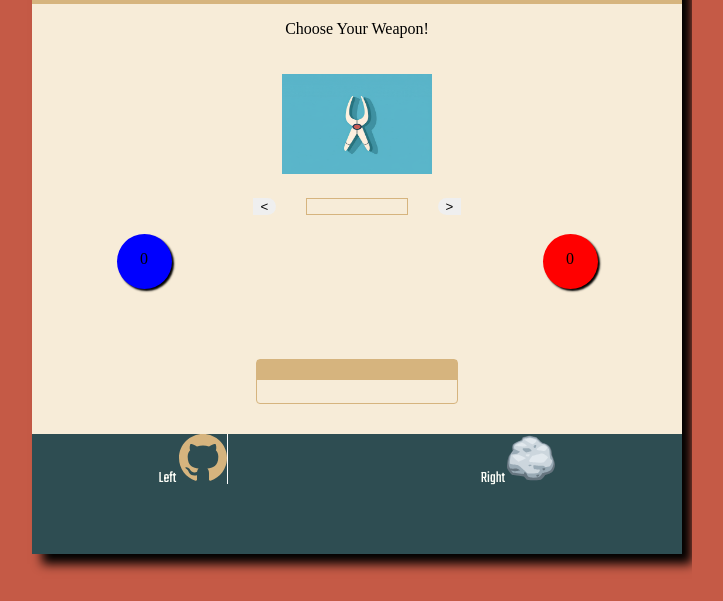
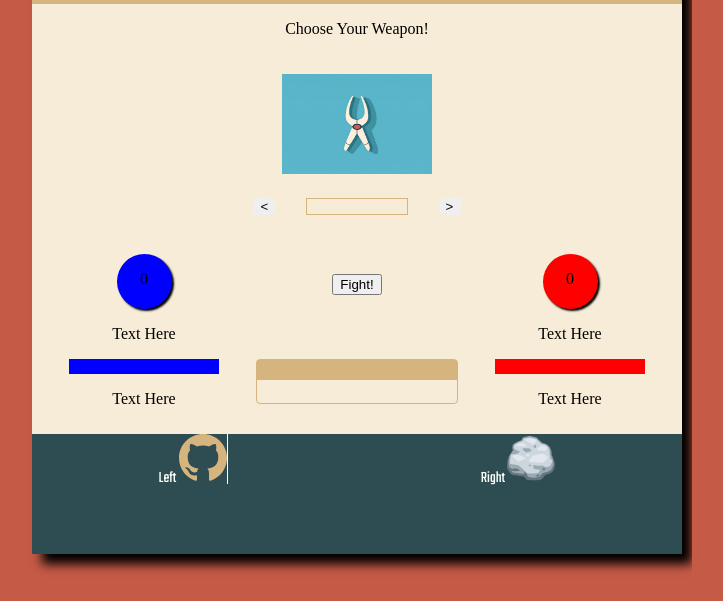
Before and after one commit to mustafataibah/Odin-Project, a plain HTML site: page odin-rock-paper-scissors/index2.html in a window 1280 px wide. Shown: the part 199-800 px from the top of the page, without its empty margins (283-1006 px from the left). Drawn offline with Linux system fonts and the light colour scheme.

Commit message:
Final HTML template done, just need css and js

```diff
--- a/odin-rock-paper-scissors/index2.html
+++ b/odin-rock-paper-scissors/index2.html
@@ -36,13 +36,18 @@
         </div>
         <div class="bottom">
           <div class="left">
-            <div class="testing">
+            <div class="score-circle">
               <div class="player circle"></div>
               <p>0</p>
             </div>
+            <p>Text Here</p>
+            <div class="blue field"></div>
+            <p>Text Here</p>
           </div>
           <div class="middle">
-            <div class="top-middle"></div>
+            <div class="top-middle">
+              <button>Fight!</button>
+            </div>
             <div class="text-container">
               <div class="just-a-line"></div>
               <div class="prompt-container"></div>
@@ -50,10 +55,13 @@
           </div>
 
           <div class="right">
-            <div class="testing">
+            <div class="score-circle">
               <div class="computer circle"></div>
               <p>0</p>
             </div>
+            <p>Text Here</p>
+            <div class="red field"></div>
+            <p>Text Here</p>
           </div>
         </div>
       </div>
--- a/odin-rock-paper-scissors/style2.css
+++ b/odin-rock-paper-scissors/style2.css
@@ -107,7 +107,8 @@ body {
   width: inherit;
   height: inherit;
   display: flex;
-  justify-content: center;
+  align-items: center;
+  flex-direction: column;
 }
 
 .circle {
@@ -131,19 +132,35 @@ body {
   background-color: red;
 }
 
-.testing {
+.score-circle {
   position: relative;
   height: 55px;
   width: 55px;
   text-align: center;
   z-index: 10;
+  margin-top: 20px;
 }
 
 .right {
   width: inherit;
   height: inherit;
   display: flex;
-  justify-content: center;
+  align-items: center;
+  flex-direction: column;
+}
+
+.field {
+  width: 150px;
+  height: 15px;
+  align-items: center;
+}
+
+.blue {
+  background-color: blue;
+}
+
+.red {
+  background-color: red;
 }
 
 .middle {
@@ -155,6 +172,9 @@ body {
 .top-middle {
   width: 100%;
   min-height: 50%;
+  display: flex;
+  justify-content: center;
+  align-items: center;
 }
 
 .text-container {
```
